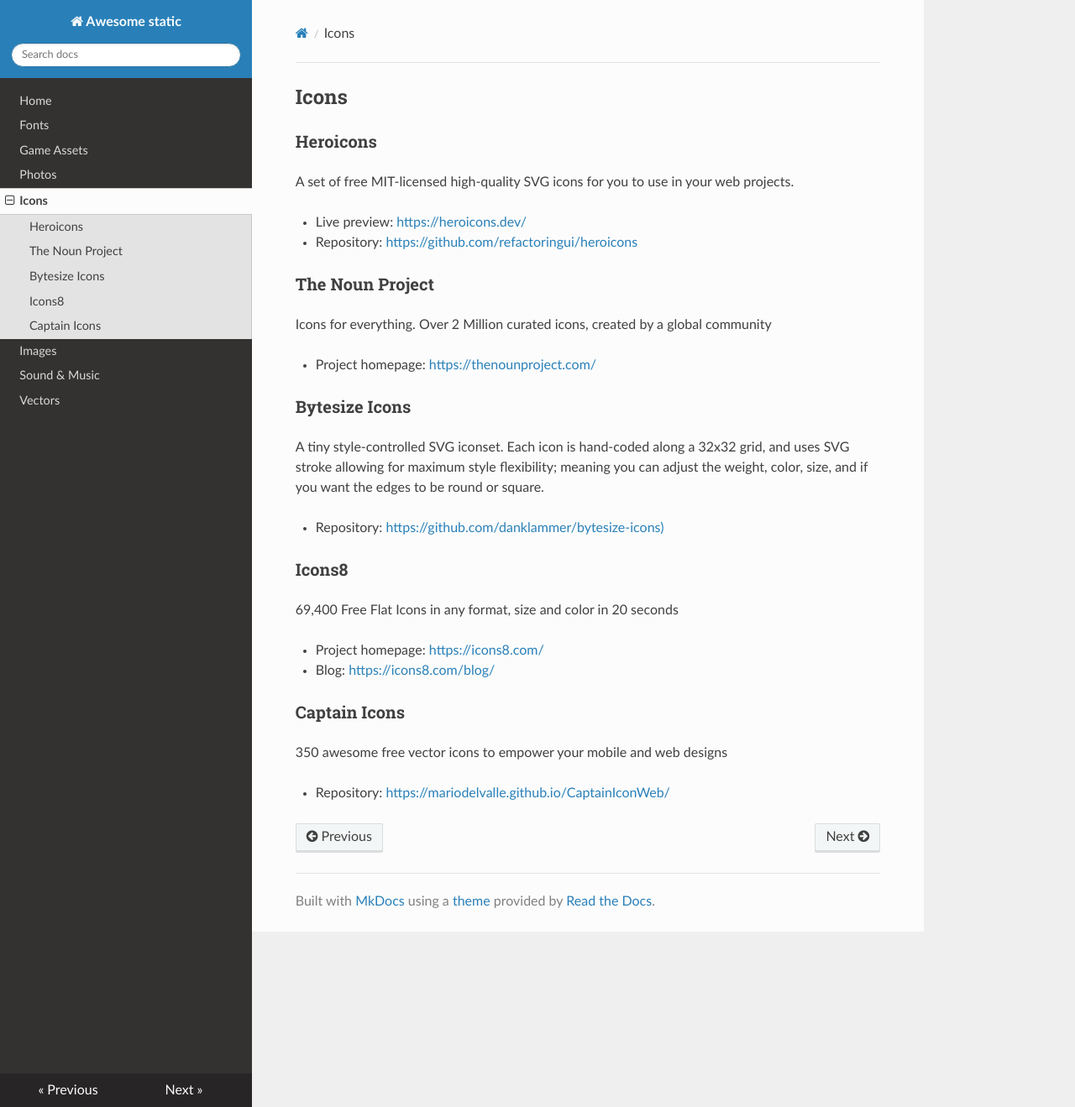
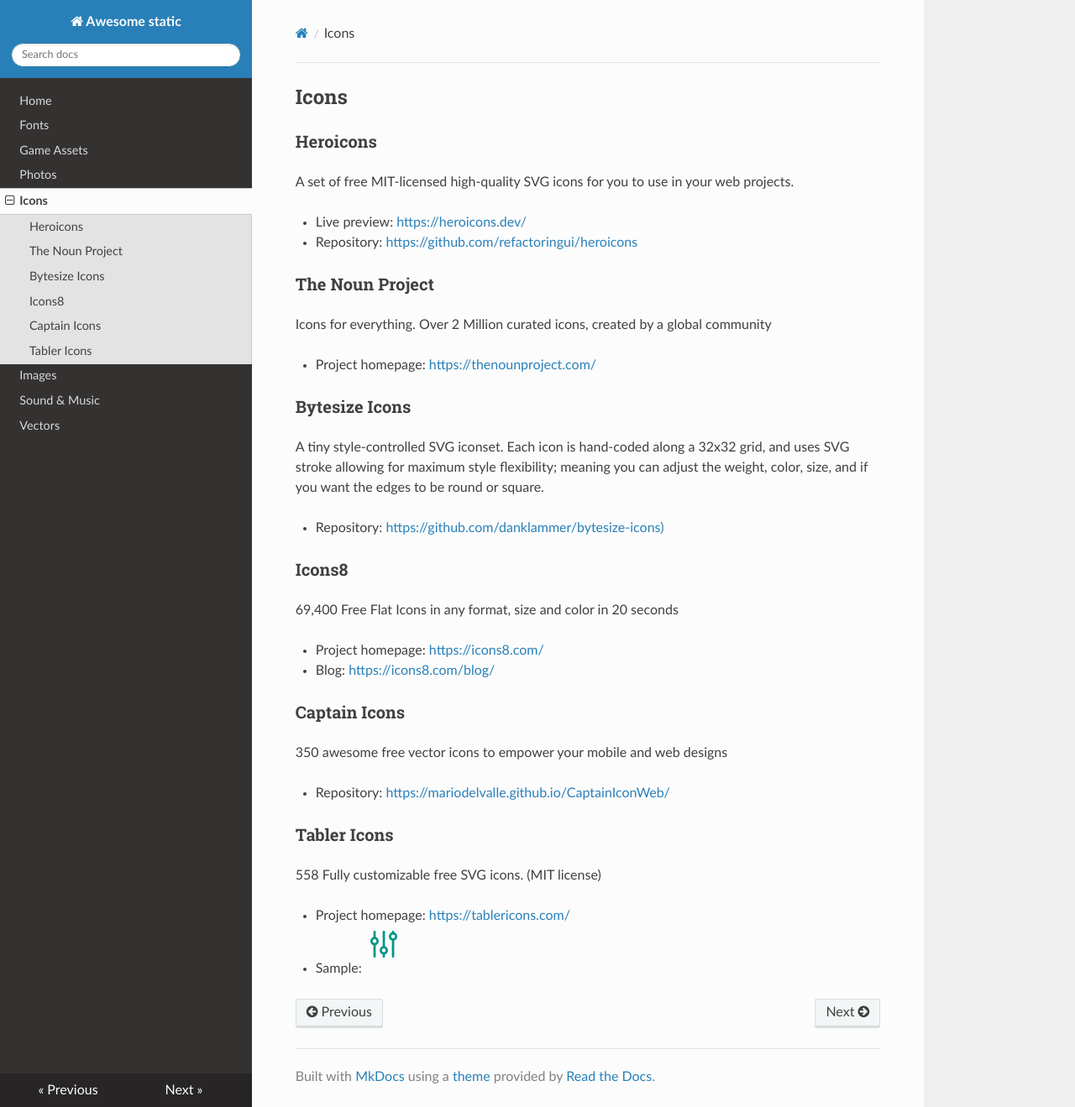
Before and after one commit to euribates/awesome-static, an MkDocs documentation site: the page built from docs/icons.md, in a window 1280 px wide and 1319 px high. Shown: the whole window at 84% size. Built offline with MkDocs 1.6.1, drawn with Linux system fonts in a browser that asks for light colours; nearby versions of some CDN libraries.

Commit message:
Added Tabler icons

```diff
--- a/docs/icons.md
+++ b/docs/icons.md
@@ -36,3 +36,21 @@
 350 awesome free vector icons to empower your mobile and web designs
 
 - Repository: <https://mariodelvalle.github.io/CaptainIconWeb/>
+
+### Tabler Icons
+
+558 Fully customizable free SVG icons. (MIT license)
+
+- Project homepage: <https://tablericons.com/>
+- Sample: <svg xmlns="http://www.w3.org/2000/svg" class="icon icon-tabler icon-tabler-adjustments" width="44" height="44" viewBox="0 0 24 24" stroke-width="1.5" stroke="#009688" fill="none" stroke-linecap="round" stroke-linejoin="round">
+  <path stroke="none" d="M0 0h24v24H0z"/>
+  <circle cx="6" cy="10" r="2" />
+  <line x1="6" y1="4" x2="6" y2="8" />
+  <line x1="6" y1="12" x2="6" y2="20" />
+  <circle cx="12" cy="16" r="2" />
+  <line x1="12" y1="4" x2="12" y2="14" />
+  <line x1="12" y1="18" x2="12" y2="20" />
+  <circle cx="18" cy="7" r="2" />
+  <line x1="18" y1="4" x2="18" y2="5" />
+  <line x1="18" y1="9" x2="18" y2="20" />
+</svg>
```
